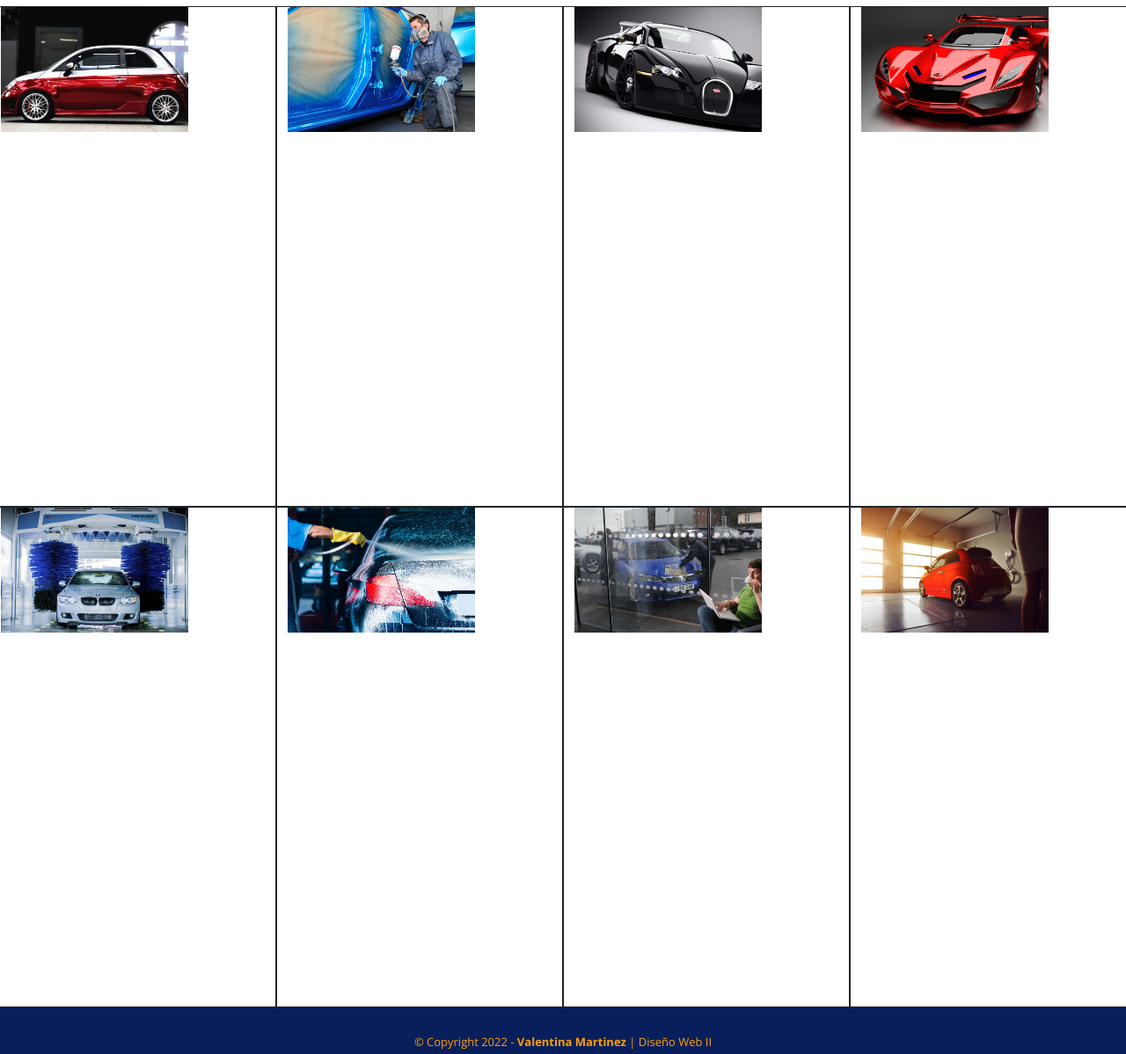
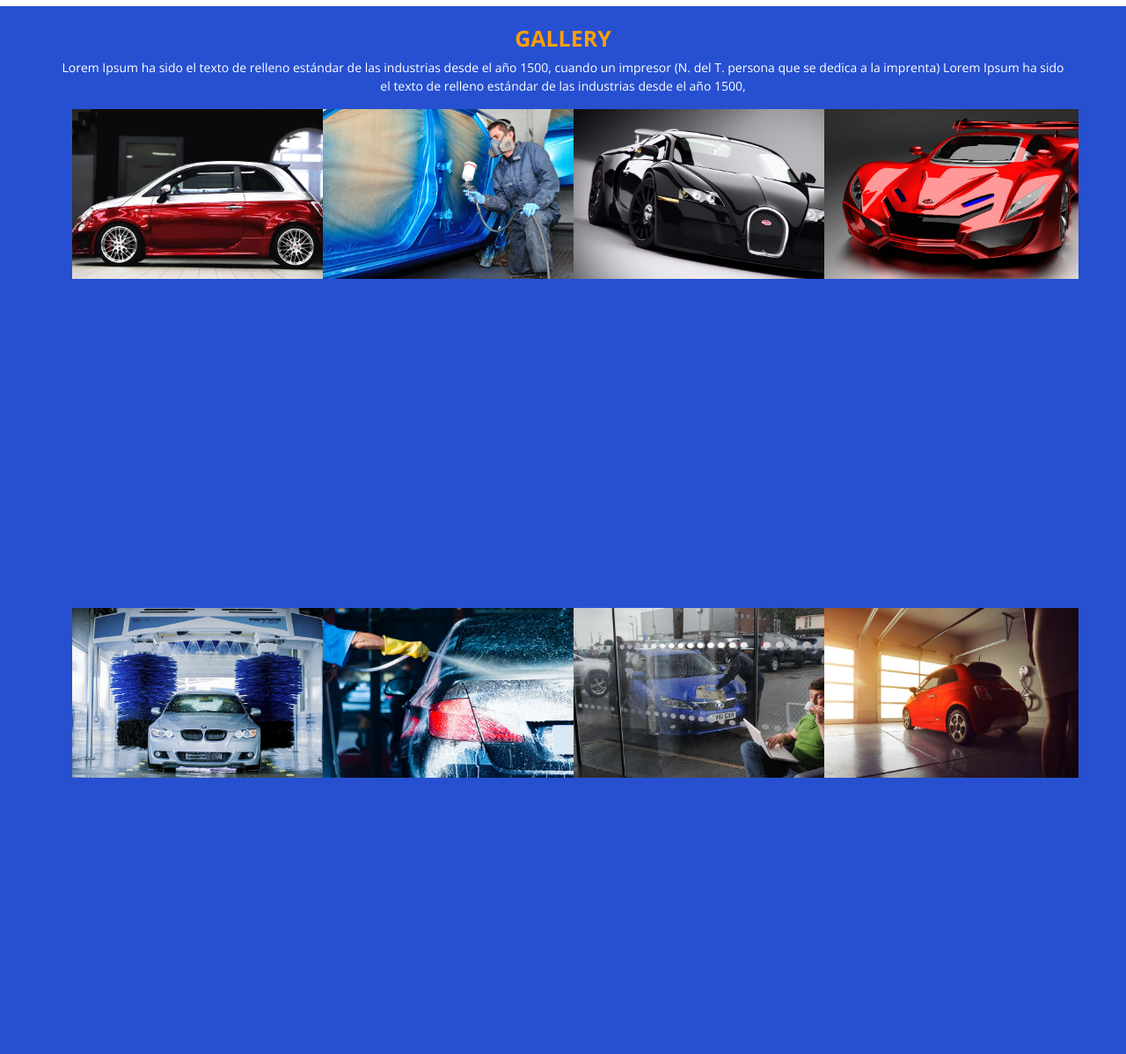
Before and after one commit to ValentinaM1/PaginaWebExamen2, a plain HTML site: page index.html in a window 1280 px wide. Shown: the part 1420-2618 px from the top of the page at 88% size. Drawn offline with nearby package versions, Linux system fonts and the light colour scheme.

Commit message:
terminado

```diff
--- a/css/style.css
+++ b/css/style.css
@@ -38,6 +38,14 @@ footer{
 	font-weight: bold;
 }
 
+.titulo2{
+	text-align: center;
+	color: #ff9f06;
+	font-family: 'Open Sans', sans-serif;
+	font-size: 25px;
+	font-weight: bold;
+}
+
 h6{
 	text-align: center;
 	font-weight: bold;
@@ -58,6 +66,12 @@ p{
 	color: #333;
 }
 
+.textogallery{
+	color: #fff;
+	text-align: center;
+	margin-left: 5%;
+	margin-right: 5%;
+}
 .copy{
 	color: #ff9f06;
 }
@@ -65,3 +79,12 @@ p{
 .imagen-galeria{
 	height: 25%;
 }
+
+.gallery{
+	background-color: #2750d0;
+}
+
+.clientes-div{
+	display: flex;
+	justify-content: center;
+}
--- a/index.html
+++ b/index.html
@@ -136,22 +136,43 @@
     <br>
 
     <section class="gallery">
-        <div class="row">
-            <div class="col-3" style="border: 1px solid;"><img src="/img/gallery-1.jpg" style="height: 25%;"/></div>
-            <div class="col-3" style="border: 1px solid;"><img src="/img/gallery-2.jpg" class="imagen-galeria"/></div>
-            <div class="col-3" style="border: 1px solid;"><img src="/img/gallery-3.jpg" class="imagen-galeria"/></div>
-            <div class="col-3" style="border: 1px solid;"><img src="/img/gallery-4.jpg" class="imagen-galeria"/></div>
-        </div>
-        <div class="row">
-            <div class="col-3" style="border: 1px solid;"><img src="/img/gallery-5.jpg" class="imagen-galeria"/></div>
-            <div class="col-3" style="border: 1px solid;"><img src="/img/gallery-6.jpg" class="imagen-galeria"/></div>
-            <div class="col-3" style="border: 1px solid;"><img src="/img/gallery-7.jpg" class="imagen-galeria"/></div>
-            <div class="col-3" style="border: 1px solid;"><img src="/img/gallery-8.jpg" class="imagen-galeria"/></div>
+        <br>
+        <u><h3 class="titulo2">GALLERY</h3></u>
+        <p class="textogallery">Lorem Ipsum ha sido el texto de relleno estándar de las industrias desde el año 1500, cuando un impresor (N. del T. persona que se dedica a la imprenta) Lorem Ipsum ha sido el texto de relleno estándar de las industrias desde el año 1500,</p>
+        <div class="container">
+            <div class="row row-cols-4">
+                <div class="col"><img src="/img/gallery-1.jpg" style="height: 34%;"/></div>
+                <div class="col"><img src="/img/gallery-2.jpg" style="height: 34%;"/></div>
+                <div class="col"><img src="/img/gallery-3.jpg" style="height: 34%;"/></div>
+                <div class="col"><img src="/img/gallery-4.jpg" style="height: 34%;"/></div>
+            </div>
+            <div class="row row-cols-4">
+                <div class="col"><img src="/img/gallery-5.jpg" style="height: 34%;"/></div>
+                <div class="col"><img src="/img/gallery-6.jpg" style="height: 34%;"/></div>
+                <div class="col"><img src="/img/gallery-7.jpg" style="height: 34%;"/></div>
+                <div class="col"><img src="/img/gallery-8.jpg" style="height: 34%;"/></div>
+            </div>
         </div>
     </section>
+    <br>
+    <br>
+    <section class="clients">
+        <u><h3 class="titulo">CLIENTS</h3></u>
+        <p class="texto-services">Lorem Ipsum es simplemente el texto de relleno de las imprentas y archivos de texto. Lorem Ipsum ha sido el texto de relleno estándar de las industrias desde el año 1500, cuando un impresor (N. del T. persona que se dedica a la imprenta) desconocido usó una galería de textos</p>
+            <div class="clientes-div">
+                <img src="/img/client-1.png" class="opacidad"/>
+                <img src="/img/client-2.png" class="opacidad"/>
+                <img src="/img/client-3.png" class="opacidad"/>
+                <img src="/img/client-4.png" class="opacidad"/>
+                <img src="/img/client-5.png" class="opacidad"/>
+                <img src="/img/client6-.png" class="opacidad"/>
+            </div>
+    </section>
+    <br>
+    <br>
     <footer>
         <div class="container">
-            <p style="color:#ff9f06 ;">&copy; Copyright 2022 - <b>Valentina Martinez</b> | Diseño Web II</p>
+            <p style="color:#ff9f06 ;">&copy; Copyright 2022 - <b>Vivian Valentina Martinez Montoya</b> | Diseño Web II</p>
         </div>
 
     </footer>
```
